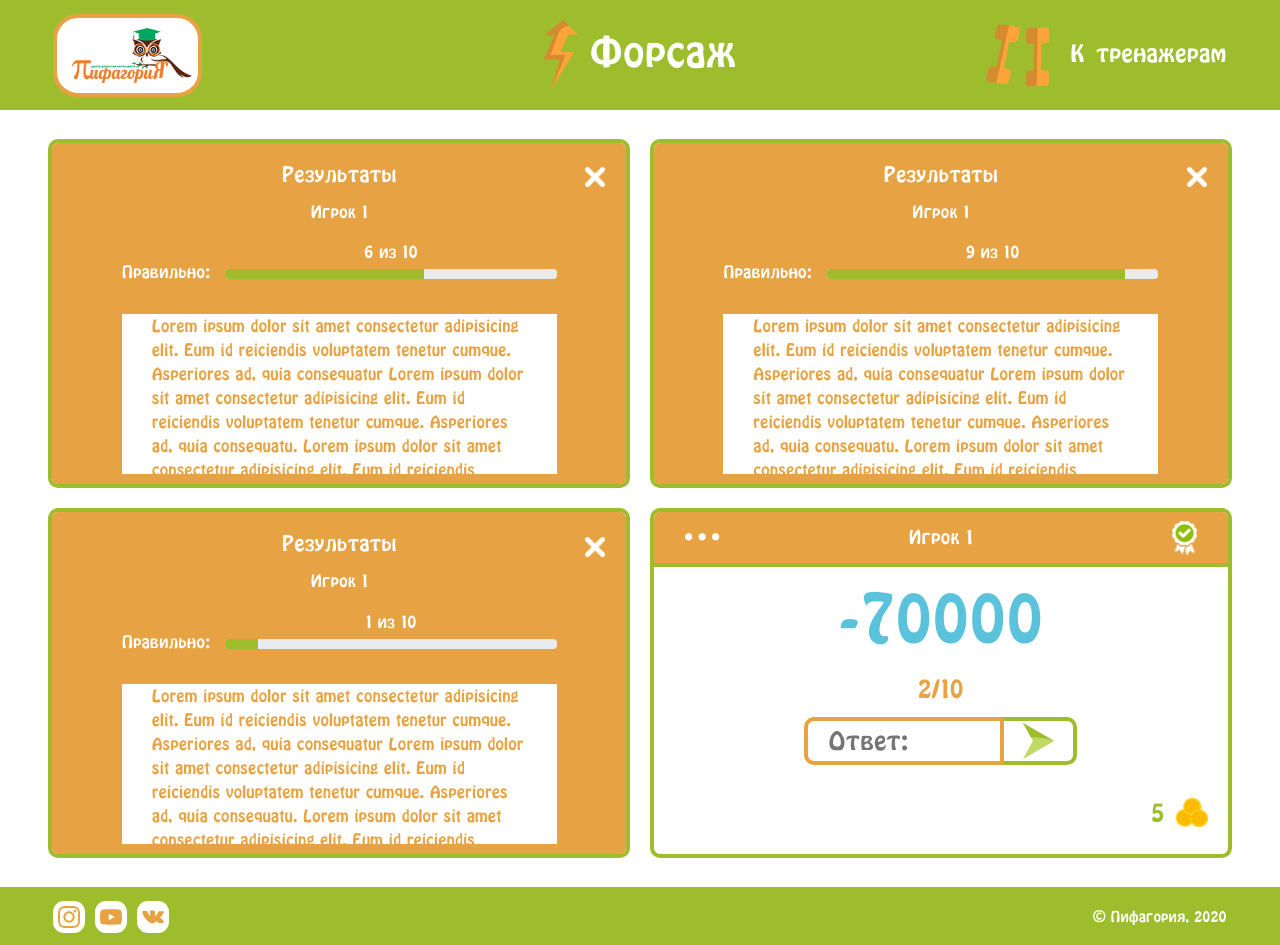
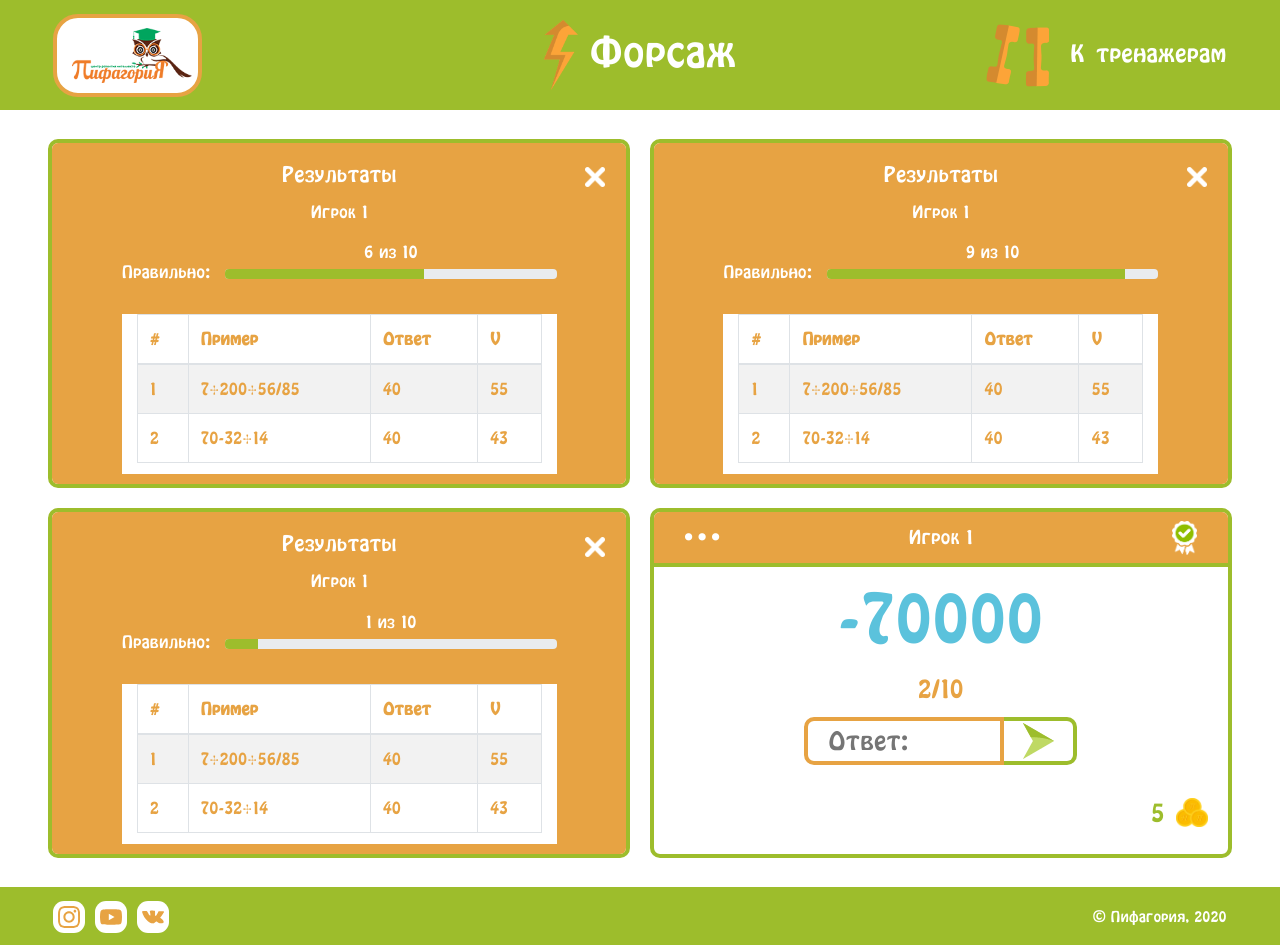
Before and after one commit to IlyaIvanchikov/forsage, a React (Create React App) app: page / in a window 1280 px wide. Built offline with nearby package versions, Linux system fonts and the light colour scheme.

Commit message:
feat: add results table layout

```diff
--- a/src/container/main/blockPlay/blockOnePlayer/blockResults/tableOfPlayerResults/tableOfPlayerResults.tsx
+++ b/src/container/main/blockPlay/blockOnePlayer/blockResults/tableOfPlayerResults/tableOfPlayerResults.tsx
@@ -1,12 +1,34 @@
 import React from 'react';
 import classes from './tableofplayerresults.module.scss';
-import { Col, Row } from 'react-bootstrap';
+import { Table, Row } from 'react-bootstrap';
 
 const TableOfPlayerResults: React.FC = () => {
   return (
     <Row className={classes.table}>
-      <Col>Lorem ipsum dolor sit amet consectetur adipisicing elit. Eum id reiciendis voluptatem tenetur cumque. Asperiores ad, quia consequatur Lorem ipsum dolor sit amet consectetur adipisicing elit. Eum id reiciendis voluptatem tenetur cumque. Asperiores ad, quia consequatu. Lorem ipsum dolor sit amet consectetur adipisicing elit. Eum id reiciendis voluptatem tenetur cumque. Asperiores ad, quia consequatur.
-      </Col>
+      <Table responsive striped bordered hover>
+        <thead>
+          <tr>
+            <th>#</th>
+            <th>Пример</th>
+            <th>Ответ</th>
+            <th>V</th>
+          </tr>
+        </thead>
+        <tbody>
+          <tr>
+            <td>1</td>
+            <td>7+200+56/85</td>
+            <td>40</td>
+            <td>55</td>
+          </tr>
+          <tr>
+            <td>2</td>
+            <td>70-32+14</td>
+            <td>40</td>
+            <td>43</td>
+          </tr>
+        </tbody>
+      </Table>
     </Row>
   );
 };
--- a/src/container/main/blockPlay/blockOnePlayer/blockResults/tableOfPlayerResults/tableofplayerresults.module.scss
+++ b/src/container/main/blockPlay/blockOnePlayer/blockResults/tableOfPlayerResults/tableofplayerresults.module.scss
@@ -1,5 +1,5 @@
 @import '../../../../../../styleGuide/variable.scss';
 
-.table {
+.table table {
     color: $orangeColor;
 }
```
